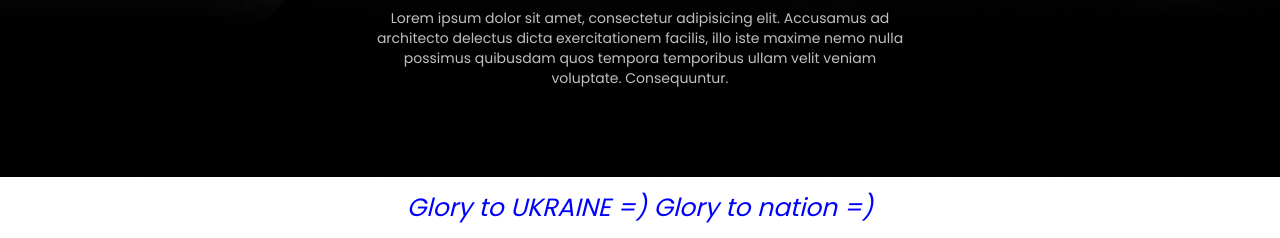
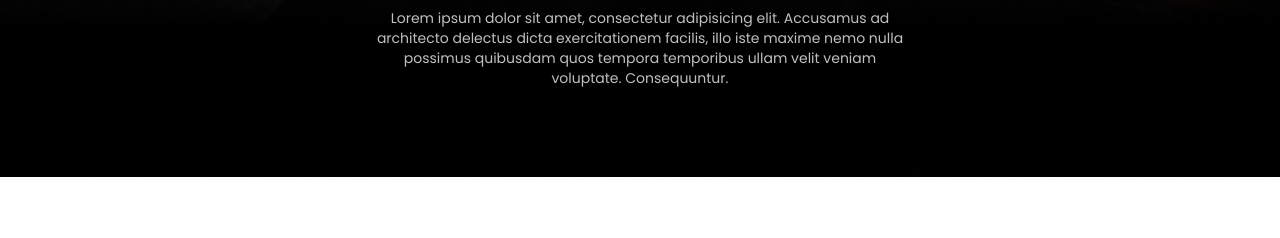
Before and after one commit to stanislavinfo994/aperture, a plain HTML site: page index.html in a window 1280 px wide. Shown: the part 749-987 px from the top of the page. After the commit the page ends 926 px from the top, so only its background shows below. Drawn offline with Linux system fonts and the light colour scheme.

Commit message:
deleted information in footer

```diff
--- a/css/style.css
+++ b/css/style.css
@@ -137,13 +137,3 @@ main section p{
     color: #C0C0C0;
     padding: 18px
 }
-body p{
-    font-family: 'Poppins';
-    font-style: oblique;
-    font-weight: 400;
-    font-size: 25px;
-    line-height: 25px;
-    text-align: center;
-    color: blue;
-    padding: 18px
-}
--- a/index.html
+++ b/index.html
@@ -52,7 +52,6 @@
 
     </section>
 </main>
-<p> Glory to UKRAINE =) Glory to nation =) </p>
 
 </body>
 </html>
```
